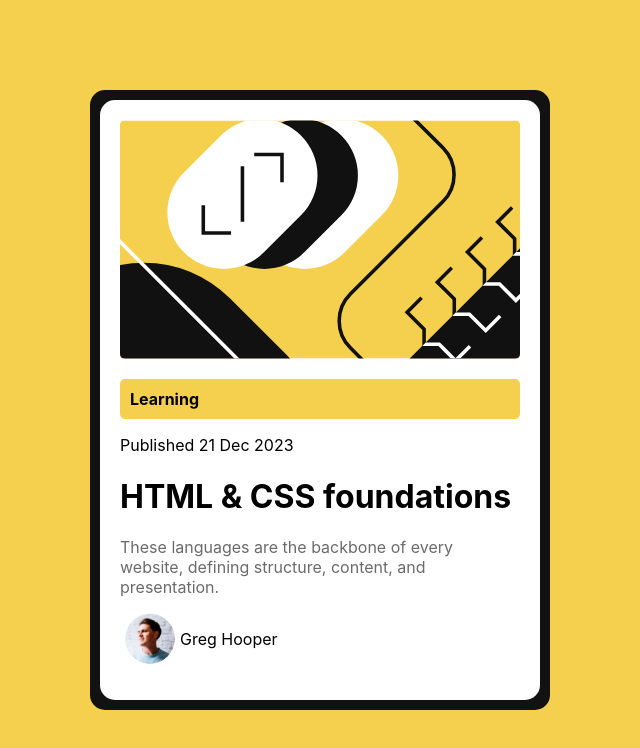
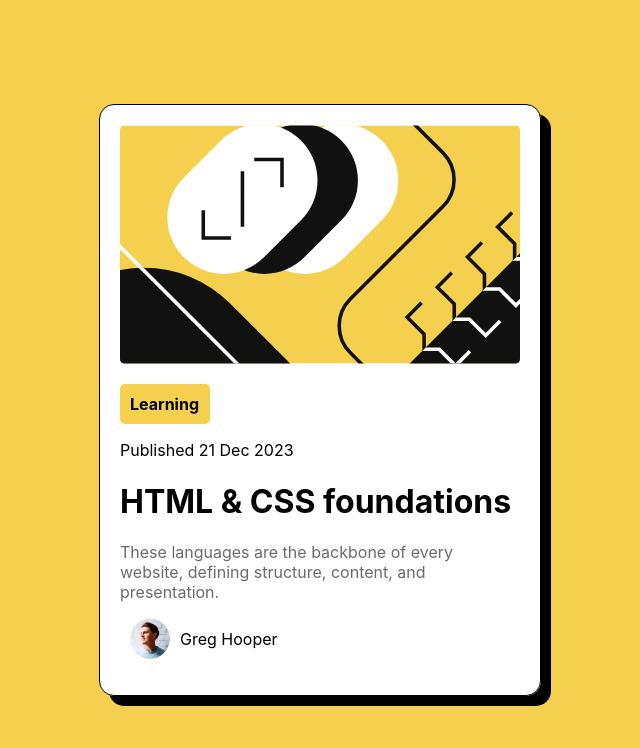
Before and after one commit to Yulai202020/Frontend-mentor, a React (Vite) app: page /#/BlogPreviewCard in a window 1280 px wide. Shown: the top 748 px of the page, without its empty margins (320-960 px from the left). Built offline with nearby package versions, Linux system fonts and the light colour scheme.

Commit message:
first commit

```diff
--- a/src/components/BlogPreviewCard/style.scss
+++ b/src/components/BlogPreviewCard/style.scss
@@ -10,19 +10,17 @@
 }
 
 .shadow {
-    position: relative;
-    background-color: $Gray_950;
+    // box-sizing: content-box;
+    box-shadow: 10px 10px black;
     border-radius: 15px;
-    padding: 10px;
-
 }
-
 
 .form {
     position: relative; /* Ensure the form is above the shadow */
     padding: 20px;
     border-radius: 15px;
     background-color: white;
+    border: 1px solid black;
 }
 
 .about {
@@ -36,6 +34,7 @@
 .type {
     border-radius: 5px;
     padding: 10px;
+    width: 70px;
     background-color: $Yellow;
     font-weight: bold;
 }
@@ -45,7 +44,7 @@
 }
 
 .profile_image {
-    width: 50px;
+    width: 40px;
     border-radius: 50%;
 }
 
@@ -59,7 +58,7 @@
     align-items: center;
 
     &>* {
-        margin-right: 5px;
-        margin-left: 5px;
+        margin-right: 10px;
+        margin-left: 10px;
     }
 }
```
